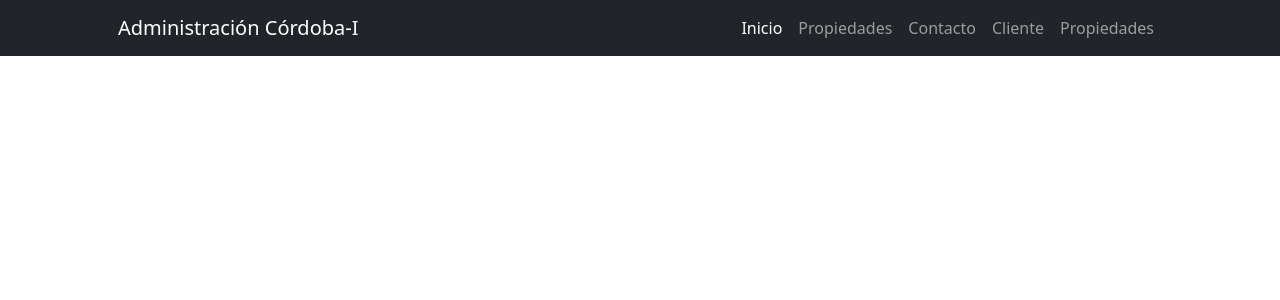
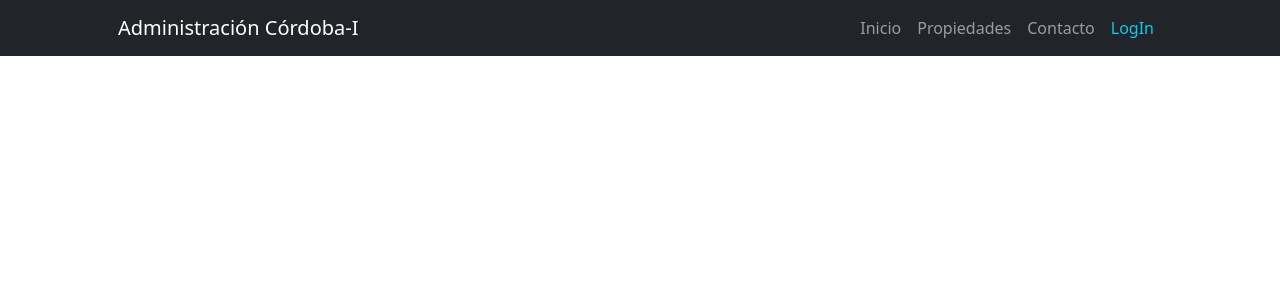
Before and after one commit to Jero-Cordoba/3--PreEntrega-Cordoba, a Django app: page /cliente/ in a window 1280 px wide. Shown: the top 300 px of the page. Run offline with Django 4.2, Linux system fonts and the light colour scheme; parts of the project's set-up code (start-up, migrations or seed data) failed here and were passed over.

Commit message:
Septimo Commit

```diff
--- a/project/apps/home/templates/home/index.html
+++ b/project/apps/home/templates/home/index.html
@@ -14,6 +14,7 @@
 
     {% block INDEX_CONTENIDO %}
 
+    {{ mensaje }}
     <!-- Heading Row-->
     <div class="row gx-4 gx-lg-5 align-items-center my-5">
         <div class="col-lg-7"><img class="img-fluid rounded mb-4 mb-lg-0" src="https://dummyimage.com/900x400/dee2e6/6c757d.jpg" alt="..." /></div>
--- a/project/apps/home/templates/home/navbar.html
+++ b/project/apps/home/templates/home/navbar.html
@@ -4,11 +4,19 @@
         <button class="navbar-toggler" type="button" data-bs-toggle="collapse" data-bs-target="#navbarSupportedContent" aria-controls="navbarSupportedContent" aria-expanded="false" aria-label="Toggle navigation"><span class="navbar-toggler-icon"></span></button>
         <div class="collapse navbar-collapse" id="navbarSupportedContent">
             <ul class="navbar-nav ms-auto mb-2 mb-lg-0">
-                <li class="nav-item"><a class="nav-link active" aria-current="page" href="{% url 'home:home' %}">Inicio</a></li>
-                <li class="nav-item"><a class="nav-link" href="#!">Propiedades</a></li>
-                <li class="nav-item"><a class="nav-link" href="#!">Contacto</a></li>
-                <li class="nav-item"><a class="nav-link" href="{% url 'cliente:home' %}">Cliente</a></li>
-                <li class="nav-item"><a class="nav-link" href="{% url 'producto:home' %}">Propiedades</a></li>
+                <li class="nav-item"><a class="nav-link {% if request.path == "/" %} active {% endif %}" aria-current="page" href="{% url 'home:home' %}">Inicio</a></li>
+
+                {% if user.is_authenticated %}
+                <li class="nav-item"><a class="nav-link {% if request.path == "/cliente/" %} active {% endif %}" href="{% url 'cliente:home' %}">Cliente</a></li>
+                <li class="nav-item"><a class="nav-link {% if request.path == "/producto/" %} active {% endif %}" href="{% url 'producto:home' %}">Propiedades</a></li>
+                <li class="nav-item"><a class="nav-link text-bg-info ">{{ user.username }}</a></li>
+                <li class="nav-item"><a class="nav-link text-info " href="{% url 'cliente:logOut' %}">LogOut</a></li>
+
+                {% else %}
+                <li class="nav-item"><a class="nav-link {% if request.path == "/about/" %} active {% endif %}" href="{% url 'home:about' %}">Propiedades</a></li>
+                <li class="nav-item"><a class="nav-link {% if request.path == "/contacto/" %} active {% endif %}" href="#">Contacto</a></li>
+                <li class="nav-item"><a class="nav-link text-info " href="{% url 'cliente:login' %}">LogIn</a></li>
+                {% endif %}
             </ul>
         </div>
     </div>
--- a/project/apps/home/urls.py
+++ b/project/apps/home/urls.py
@@ -1,12 +1,20 @@
+from re import template
+
+from django.contrib.auth.views import LoginView, LogoutView
 from django.contrib.staticfiles.urls import staticfiles_urlpatterns
 from django.urls import path
+from django.views.generic.base import TemplateView
 
-from .views import home
+from . import views
 
 app_name = 'home'
 
 urlpatterns = [
-    path('Producto-home/', home, name='home'),
+    path('', views.home, name='home'),
+    path('login/', views.login_request, name='login'),
+    path('logout/', LogoutView.as_view(template_name='home/logout.html'), name='logout'),
+    path('about/', TemplateView.as_view(template_name='home/about.html'), name='about'),
+
 ]
 
 urlpatterns += staticfiles_urlpatterns()
--- a/project/apps/producto/urls.py
+++ b/project/apps/producto/urls.py
@@ -6,8 +6,7 @@ from . import views
 app_name = 'producto'
 
 urlpatterns = [
-    path('', TemplateView.as_view(
-        template_name='producto/index.html'), name='home'),
+    path('', views.index, name='home'),
     path('CategoriaPropiedades/list/', views.CategoriaPropiedades_list.as_view(),
          name='CategoriaPropiedades_list'),
     path('CategoriaPropiedades/create/', views.CategoriaPropiedades_create.as_view(),
--- a/project/apps/producto/views.py
+++ b/project/apps/producto/views.py
@@ -1,3 +1,4 @@
+from django.contrib.auth.mixins import LoginRequiredMixin
 from django.http import HttpRequest, HttpResponse
 from django.shortcuts import redirect, render
 from django.urls import reverse_lazy
--- a/project/config/settings.py
+++ b/project/config/settings.py
@@ -14,6 +14,7 @@ import sys
 from pathlib import Path
 
 from django.core.management.utils import get_random_secret_key
+from django.urls import reverse_lazy
 
 # Build paths inside the project like this: BASE_DIR / 'subdir'.
 BASE_DIR = Path(__file__).resolve().parent.parent
@@ -131,3 +132,5 @@ STATIC_URL = 'static/'
 # https://docs.djangoproject.com/en/4.2/ref/settings/#default-auto-field
 
 DEFAULT_AUTO_FIELD = 'django.db.models.BigAutoField'
+
+LOGIN_URL = reverse_lazy('home:login')
```
Also changed, not shown: project/apps/home/forms.py (added, +14 -0 lines), project/apps/home/templates/home/about.html (added, +11 -0 lines), project/apps/home/templates/home/login.html (added, +13 -0 lines), project/apps/home/templates/home/logout.html (added, +7 -0 lines), project/apps/home/views.py (+26 -2 lines).
